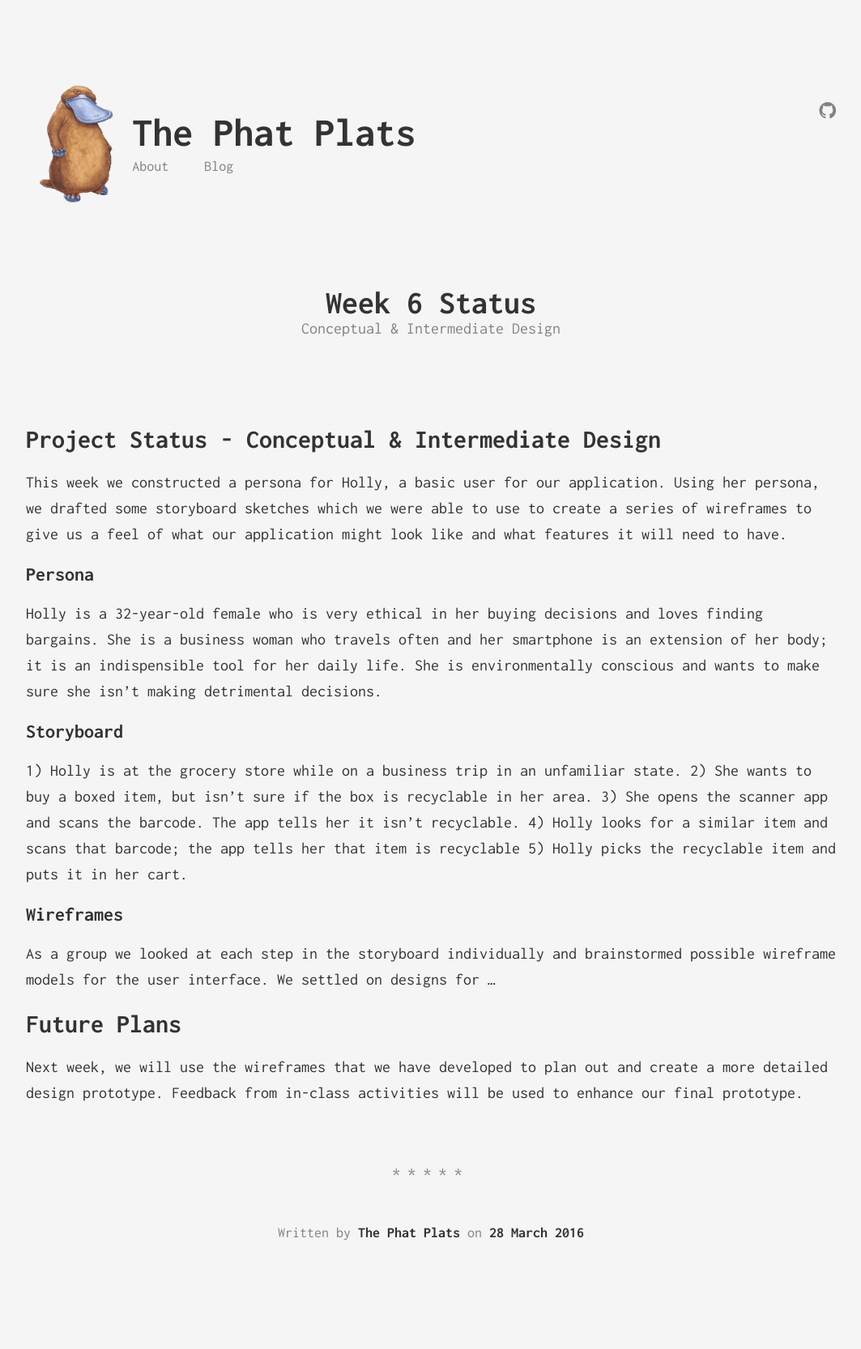
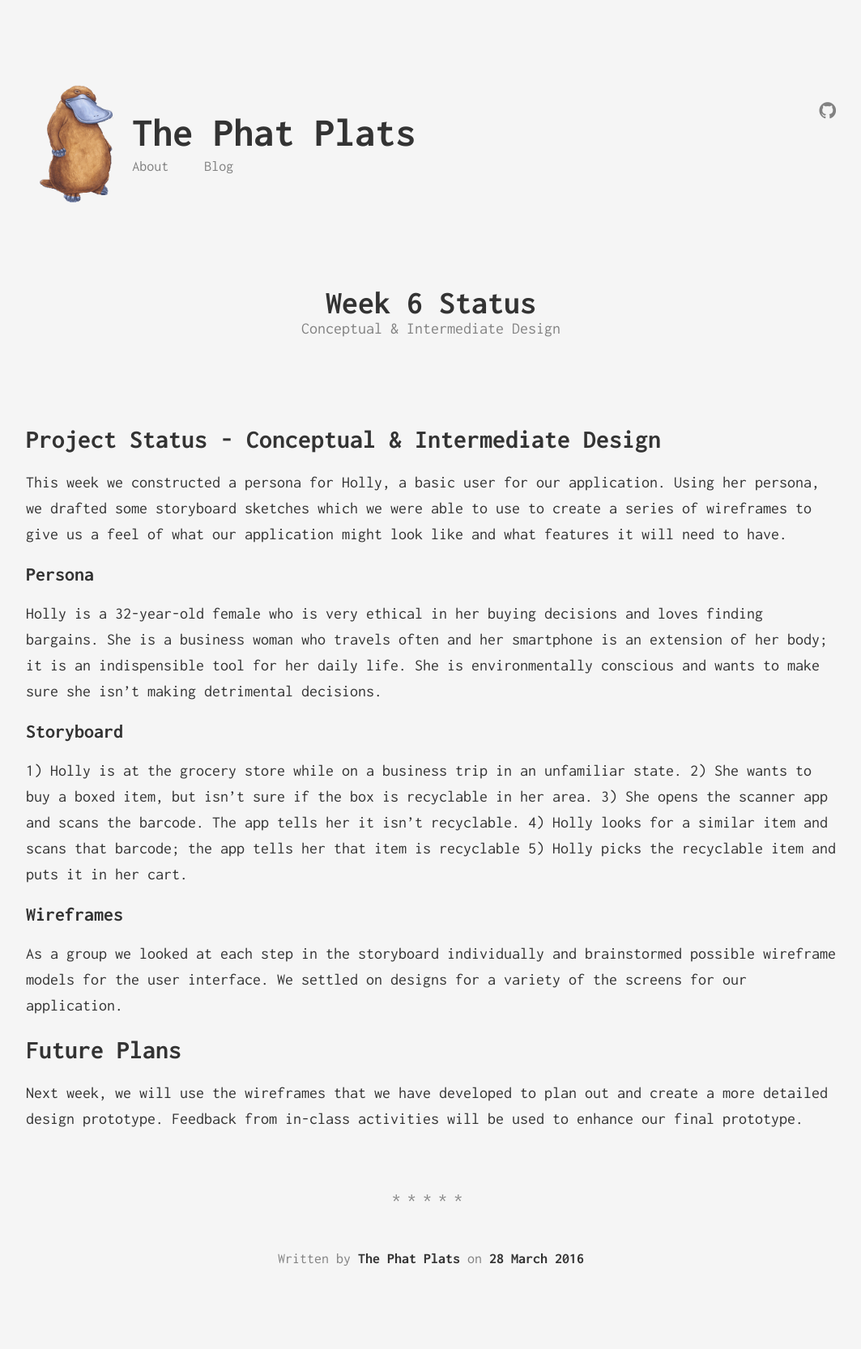
Before and after one commit to phat-plats/Blog, a Jekyll site: the page built from _posts/2016-03-06-Week-6-Status.md, in a window 1280 px wide. Shown: the whole page at 81% size, without its empty margins (108-1171 px from the left). Built offline with Jekyll 4.4.1, drawn with Linux system fonts in a browser that asks for light colours; before the commit the page ends 1634 px from its top, so only the background shows below that.

Commit message:
Initial Week 6 Blog Post

```diff
--- a/_posts/2016-03-06-Week-6-Status.md
+++ b/_posts/2016-03-06-Week-6-Status.md
@@ -29,7 +29,7 @@ making detrimental decisions.
 ## Wireframes
 As a group we looked at each step in the storyboard individually and
 brainstormed possible wireframe models for the user interface. We settled on
-designs for ...
+designs for a variety of the screens for our application.
 
 # Future Plans
 Next week, we will use the wireframes that we have developed to plan out and
```
